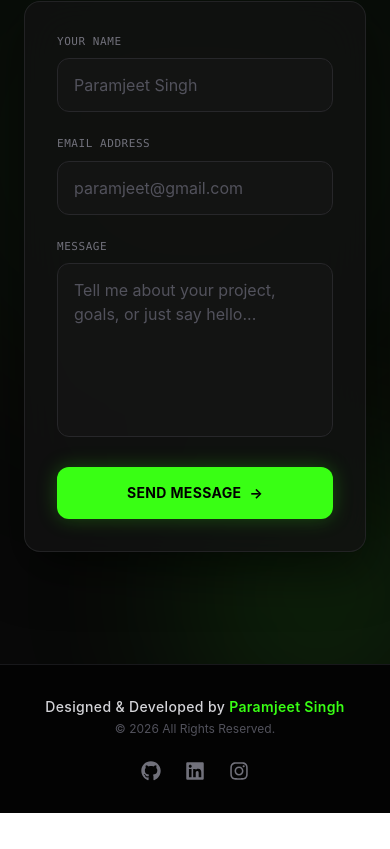
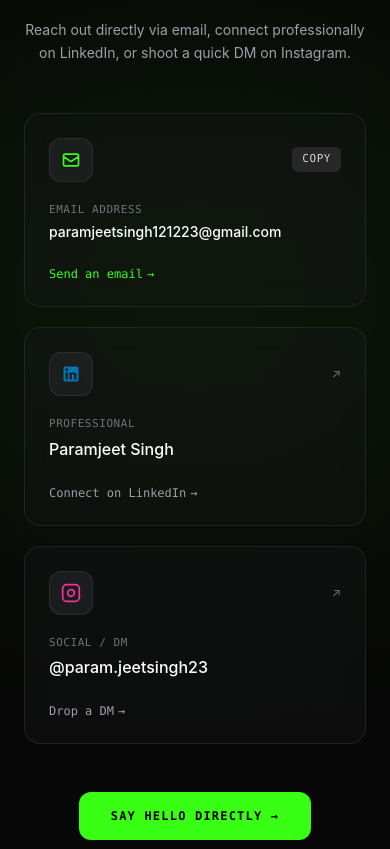
Before and after one commit to paramjeetsingh007/MY-PORTFOLIO, a React (Vite) app: page / in a window 390 px wide. Shown: the part 9255-10104 px from the top of the page. Before the commit the page ends 10068 px from the top, so only its background shows below. Built offline with nearby package versions, Linux system fonts and the light colour scheme.

Commit message:
fix: contact component

```diff
--- a/src/components/Contact.jsx
+++ b/src/components/Contact.jsx
@@ -1,225 +1,146 @@
 import React, { useState } from "react";
-import emailjs from "@emailjs/browser";
 
 function Contact() {
-  // Status can be: "idle", "success", "error", or "email-error"
-  const [formStatus, setFormStatus] = useState("idle");
+  const [copied, setCopied] = useState(false);
+  const email = "paramjeetsingh121223@gmail.com";
 
-  const [formData, setFormData] = useState({
-    name: "",
-    email: "",
-    message: "",
-  });
-
-  // Regular expression for validating email format
-  const validateEmail = (email) => {
-    const regex = /^[a-zA-Z0-9._%+-]+@[a-zA-Z0-9.-]+\.[a-zA-Z]{2,}$/;
-    return regex.test(String(email).toLowerCase());
-  };
-
-  const handleSubmit = async (e) => {
+  const handleCopy = (e) => {
     e.preventDefault();
-
-    // Check if email format is correct
-    if (!validateEmail(formData.email)) {
-      setFormStatus("email-error");
-      return; // Stop execution if validation fails
-    }
-
-    const templateParams = {
-      from_name: formData.name,
-      from_email: formData.email,
-      message: formData.message,
-    };
-
-    try {
-      await emailjs.send(
-        import.meta.env.VITE_SERVICE_ID,
-        import.meta.env.VITE_TEMPLATE_ID,
-        templateParams,
-        import.meta.env.VITE_PUBLIC_KEY
-      );
-
-      console.log("Email sent:", formData);
-      setFormStatus("success");
-
-      setFormData({
-        name: "",
-        email: "",
-        message: "",
-      });
-    } catch (error) {
-      console.log("EmailJS Error:", error);
-      setFormStatus("error");
-    }
+    navigator.clipboard.writeText(email);
+    setCopied(true);
+    setTimeout(() => setCopied(false), 2000);
   };
 
   return (
-    <section id="Contact" className="relative py-28 px-6 bg-[#080808] overflow-hidden">
+    <section id="Contact" className="relative py-28 px-6 bg-[#080808] text-white overflow-hidden">
+      {/* Background Ambience Glow */}
+      <div className="absolute top-1/2 left-1/2 -translate-x-1/2 -translate-y-1/2 w-[600px] h-[350px] bg-[#39ff14]/10 blur-[140px] rounded-full pointer-events-none" />
 
-      {/* --- BACKGROUND NEON AMBIENCE OVALS --- */}
-      <div className="absolute top-1/4 left-1/2 -translate-x-1/2 w-[500px] h-[500px] bg-[#39ff14]/5 rounded-full blur-[120px] pointer-events-none" />
-      <div className="absolute -bottom-20 -right-20 w-[300px] h-[300px] bg-[#39ff14]/10 rounded-full blur-[80px] pointer-events-none" />
-
-      <div className="max-w-3xl mx-auto relative z-10">
-        <div className="text-center">
-          <p className="text-[#39ff14] font-mono tracking-[0.2em] text-xs font-semibold mb-3 uppercase drop-shadow-[0_0_8px_rgba(57,255,20,0.5)]">
-            Get In Touch
-          </p>
-          <h2 className="text-4xl md:text-5xl font-extrabold text-white mb-4 tracking-tight">
-            Let's Build Something <span className="text-transparent bg-clip-text bg-gradient-to-r from-white via-[#39ff14] to-emerald-400">Epic</span>
-          </h2>
-          <p className="text-zinc-400 max-w-xl mx-auto leading-relaxed mb-14 text-sm md:text-base">
-            Have a project in mind or just want to say hi? My inbox is always
-            open. I'll get back to you as soon as possible!
-          </p>
+      <div className="max-w-5xl mx-auto relative z-10 text-center">
+        {/* Availability Badge */}
+        <div className="inline-flex items-center gap-2.5 px-4 py-1.5 rounded-full bg-zinc-900/80 border border-zinc-800 backdrop-blur-md mb-8">
+          <span className="relative flex h-2 w-2">
+            <span className="animate-ping absolute inline-flex h-full w-full rounded-full bg-[#39ff14] opacity-75"></span>
+            <span className="relative inline-flex rounded-full h-2 w-2 bg-[#39ff14]"></span>
+          </span>
+          <span className="text-[11px] font-mono tracking-widest text-[#39ff14] uppercase font-semibold">
+            Open for New Projects & Collabs
+          </span>
         </div>
 
-        {/* --- MAIN GLASS CARD --- */}
-        <div className="bg-[#121212]/80 backdrop-blur-xl border border-zinc-800/80 rounded-2xl p-8 md:p-12 shadow-[0_20px_50px_rgba(0,0,0,0.5)] hover:border-zinc-700/50 transition duration-500 min-h-[420px] flex flex-col justify-center">
+        {/* Heading */}
+        <h2 className="text-4xl sm:text-6xl md:text-7xl font-black tracking-tight leading-tight">
+          Let’s Build Something <br />
+          <span className="text-transparent bg-clip-text bg-gradient-to-r from-white via-[#39ff14] to-emerald-400">
+            Remarkable Together.
+          </span>
+        </h2>
 
-          {/* SUCCESS STATE */}
-          {formStatus === "success" && (
-            <div className="text-center py-6 flex flex-col items-center justify-center animate-fade-in">
-              <div className="w-24 h-24 mb-6 drop-shadow-[0_0_15px_rgba(57,255,20,0.4)]">
-                <svg className="w-full h-full" viewBox="0 0 52 52">
-                  <circle
-                    className="stroke-[#39ff14] stroke-[3] fill-none animate-[draw-circle_0.6s_ease-in-out_forwards]"
-                    cx="26"
-                    cy="26"
-                    r="23"
-                    strokeDasharray="145"
-                    strokeDashoffset="145"
-                  />
-                  <path
-                    className="stroke-[#39ff14] stroke-[4] stroke-linecap-round stroke-linejoin-round fill-none animate-[draw-check_0.4s_ease-in-out_0.6s_forwards]"
-                    d="M14.1 27.2l7.1 7.2 16.7-16.8"
-                    strokeDasharray="48"
-                    strokeDashoffset="48"
-                  />
-                </svg>
+        <p className="text-zinc-400 text-sm sm:text-base max-w-lg mx-auto mt-6 mb-12 leading-relaxed">
+          Reach out directly via email, connect professionally on LinkedIn, or shoot a quick DM on Instagram.
+        </p>
+
+        {/* 3-Column Action Grid */}
+        <div className="grid grid-cols-1 md:grid-cols-3 gap-5 text-left max-w-4xl mx-auto">
+          {/* Email Card */}
+          <div className="group relative p-6 rounded-2xl bg-zinc-900/40 border border-zinc-800/80 backdrop-blur-md hover:border-[#39ff14]/60 transition-all duration-300 flex flex-col justify-between">
+            <div>
+              <div className="flex items-center justify-between mb-5">
+                <span className="w-11 h-11 rounded-xl bg-zinc-800/60 border border-zinc-700/50 flex items-center justify-center text-[#39ff14]">
+                  <svg className="w-5 h-5" fill="none" stroke="currentColor" viewBox="0 0 24 24">
+                    <path strokeLinecap="round" strokeLinejoin="round" strokeWidth="2" d="M3 8l7.89 5.26a2 2 0 002.22 0L21 8M5 19h14a2 2 0 002-2V7a2 2 0 00-2-2H5a2 2 0 00-2 2v10a2 2 0 002 2z" />
+                  </svg>
+                </span>
+                <button
+                  onClick={handleCopy}
+                  className="text-[11px] font-mono uppercase tracking-wider px-2.5 py-1 rounded-md bg-zinc-800 hover:bg-zinc-700 text-zinc-300 hover:text-white transition-colors"
+                >
+                  {copied ? "Copied! ✓" : "Copy"}
+                </button>
               </div>
-              <h3 className="text-[#39ff14] text-3xl font-extrabold tracking-wide drop-shadow-[0_0_10px_rgba(57,255,20,0.3)]">
-                Message Sent!
-              </h3>
-              <p className="text-zinc-400 mt-2 font-medium">I'll get back to you very soon.</p>
-              <button
-                onClick={() => setFormStatus("idle")}
-                className="mt-8 px-6 py-3 rounded-xl border border-zinc-800 text-zinc-400 hover:border-[#39ff14] hover:text-[#39ff14] hover:bg-[#39ff14]/5 transition-all duration-300 font-mono text-xs uppercase tracking-wider"
+              <p className="text-[11px] font-mono uppercase tracking-wider text-zinc-500">Email Address</p>
+              <a
+                href={`mailto:${email}`}
+                className="text-white font-medium text-sm break-all mt-1 block hover:text-[#39ff14] transition-colors"
               >
-                Send Another Message
-              </button>
+                {email}
+              </a>
             </div>
-          )}
+            <a
+              href={`mailto:${email}`}
+              className="mt-6 text-xs font-mono text-[#39ff14] flex items-center gap-1 group-hover:gap-2 transition-all"
+            >
+              Send an email <span>→</span>
+            </a>
+          </div>
 
-          {/* ERROR / FAILURE STATE */}
-          {formStatus === "error" && (
-            <div className="text-center py-6 flex flex-col items-center justify-center animate-fade-in">
-              <div className="w-24 h-24 mb-6 drop-shadow-[0_0_15px_rgba(239,68,68,0.4)]">
-                <svg className="w-full h-full" viewBox="0 0 52 52">
-                  <circle
-                    className="stroke-red-500 stroke-[3] fill-none animate-[draw-circle_0.6s_ease-in-out_forwards]"
-                    cx="26"
-                    cy="26"
-                    r="23"
-                    strokeDasharray="145"
-                    strokeDashoffset="145"
-                  />
-                  <path
-                    className="stroke-red-500 stroke-[4] stroke-linecap-round fill-none animate-[draw-check_0.4s_ease-in-out_0.6s_forwards]"
-                    d="M16 16l20 20M36 16L16 36"
-                    strokeDasharray="60"
-                    strokeDashoffset="60"
-                  />
-                </svg>
+          {/* LinkedIn Card */}
+          <a
+            href="https://www.linkedin.com/in/paramjeetsingh007/"
+            target="_blank"
+            rel="noopener noreferrer"
+            className="group relative p-6 rounded-2xl bg-zinc-900/40 border border-zinc-800/80 backdrop-blur-md hover:border-[#0077b5]/70 transition-all duration-300 flex flex-col justify-between"
+          >
+            <div>
+              <div className="flex items-center justify-between mb-5">
+                <span className="w-11 h-11 rounded-xl bg-zinc-800/60 border border-zinc-700/50 flex items-center justify-center text-[#0077b5]">
+                  <svg className="w-5 h-5 fill-current" viewBox="0 0 24 24">
+                    <path d="M19 3a2 2 0 0 1 2 2v14a2 2 0 0 1-2 2H5a2 2 0 0 1-2-2V5a2 2 0 0 1 2-2h14m-.5 15.5v-5.3a3.26 3.26 0 0 0-3.26-3.26c-.85 0-1.84.52-2.28 1.3v-1.11h-2.79v8.37h2.79v-4.93c0-.77.62-1.4 1.39-1.4a1.4 1.4 0 0 1 1.4 1.4v4.93h2.75M6.88 8.56a1.68 1.68 0 0 0 1.68-1.68c0-.93-.75-1.69-1.68-1.69a1.69 1.69 0 0 0-1.69 1.69c0 .93.76 1.68 1.69 1.68m1.39 9.94v-8.37H5.5v8.37h2.77z" />
+                  </svg>
+                </span>
+                <span className="text-zinc-500 text-xs group-hover:text-[#0077b5] group-hover:translate-x-0.5 group-hover:-translate-y-0.5 transition-all">
+                  ↗
+                </span>
               </div>
-              <h3 className="text-red-500 text-3xl font-extrabold tracking-wide">
-                Delivery Failed!
-              </h3>
-              <p className="text-zinc-400 mt-2 max-w-sm">
-                Something went wrong. Please check your network connection and try again.
+              <p className="text-[11px] font-mono uppercase tracking-wider text-zinc-500">Professional</p>
+              <p className="text-white font-medium text-base mt-1 group-hover:text-[#0077b5] transition-colors">
+                Paramjeet Singh
               </p>
-              <button
-                onClick={() => setFormStatus("idle")}
-                className="mt-8 px-6 py-3 rounded-xl border border-red-500/30 text-red-400 hover:bg-red-500/10 transition-all duration-300 font-mono text-xs uppercase tracking-wider"
-              >
-                Try Again
-              </button>
             </div>
-          )}
+            <span className="mt-6 text-xs font-mono text-zinc-400 group-hover:text-[#0077b5] flex items-center gap-1 group-hover:gap-2 transition-all">
+              Connect on LinkedIn <span>→</span>
+            </span>
+          </a>
 
-          {/* IDLE OR EMAIL-ERROR FORM STATE */}
-          {(formStatus === "idle" || formStatus === "email-error") && (
-            <form onSubmit={handleSubmit} className="flex flex-col gap-6">
-              <div className="grid md:grid-cols-2 gap-6">
-                <div>
-                  <label className="block text-[11px] font-mono tracking-wider text-zinc-500 mb-2 uppercase">
-                    Your Name
-                  </label>
-                  <input
-                    type="text"
-                    placeholder="Paramjeet Singh"
-                    value={formData.name}
-                    onChange={(e) =>
-                      setFormData({ ...formData, name: e.target.value })
-                    }
-                    required
-                    className="w-full rounded-xl border border-zinc-800 bg-[#161616]/60 px-4 py-3.5 text-white outline-none focus:border-[#39ff14] focus:shadow-[0_0_15px_rgba(57,255,20,0.1)] transition-all duration-300 placeholder:text-zinc-600"
-                  />
-                </div>
+          {/* Instagram Card */}
+          <a
+            href="https://instagram.com/param.jeetsingh23"
+            target="_blank"
+            rel="noopener noreferrer"
+            className="group relative p-6 rounded-2xl bg-zinc-900/40 border border-zinc-800/80 backdrop-blur-md hover:border-pink-500/70 transition-all duration-300 flex flex-col justify-between"
+          >
+            <div>
+              <div className="flex items-center justify-between mb-5">
+                <span className="w-11 h-11 rounded-xl bg-zinc-800/60 border border-zinc-700/50 flex items-center justify-center text-pink-500">
+                  <svg className="w-5 h-5" fill="none" stroke="currentColor" viewBox="0 0 24 24">
+                    <rect x="2" y="2" width="20" height="20" rx="5" ry="5" strokeWidth="2" />
+                    <path d="M16 11.37A4 4 0 1112.63 8 4 4 0 0116 11.37z" strokeWidth="2" />
+                    <line x1="17.5" y1="6.5" x2="17.51" y2="6.5" strokeWidth="2" />
+                  </svg>
+                </span>
+                <span className="text-zinc-500 text-xs group-hover:text-pink-400 group-hover:translate-x-0.5 group-hover:-translate-y-0.5 transition-all">
+                  ↗
+                </span>
+              </div>
+              <p className="text-[11px] font-mono uppercase tracking-wider text-zinc-500">Social / DM</p>
+              <p className="text-white font-medium text-base mt-1 group-hover:text-pink-400 transition-colors">
+                @param.jeetsingh23
+              </p>
+            </div>
+            <span className="mt-6 text-xs font-mono text-zinc-400 group-hover:text-pink-400 flex items-center gap-1 group-hover:gap-2 transition-all">
+              Drop a DM <span>→</span>
+            </span>
+          </a>
+        </div>
 
-                <div>
-                  <label className="block text-[11px] font-mono tracking-wider text-zinc-500 mb-2 uppercase">
-                    Email Address
-                  </label>
-                  <input
-                    type="text"
-                    placeholder="paramjeet@gmail.com"
-                    value={formData.email}
-                    onChange={(e) => {
-                      if (formStatus === "email-error") setFormStatus("idle");
-                      setFormData({ ...formData, email: e.target.value });
-                    }}
-                    required
-                    className={`w-full rounded-xl border bg-[#161616]/60 px-4 py-3.5 text-white outline-none transition-all duration-300 placeholder:text-zinc-600 ${
-                      formStatus === "email-error"
-                        ? "border-red-500 focus:border-red-500 focus:shadow-[0_0_15px_rgba(239,68,68,0.15)]"
-                        : "border-zinc-800 focus:border-[#39ff14] focus:shadow-[0_0_15px_rgba(57,255,20,0.1)]"
-                    }`}
-                  />
-                  {formStatus === "email-error" && (
-                    <span className="text-[11px] text-red-500 font-mono mt-2 flex items-center gap-1 animate-fade-in">
-                      ⚠️ Invalid email format. Please check again.
-                    </span>
-                  )}
-                </div>
-              </div>
-
-              <div>
-                <label className="block text-[11px] font-mono tracking-wider text-zinc-500 mb-2 uppercase">
-                  Message
-                </label>
-                <textarea
-                  rows={6}
-                  placeholder="Tell me about your project, goals, or just say hello..."
-                  value={formData.message}
-                  onChange={(e) =>
-                    setFormData({ ...formData, message: e.target.value })
-                  }
-                  required
-                  className="w-full rounded-xl border border-zinc-800 bg-[#161616]/60 px-4 py-3.5 text-white outline-none resize-none focus:border-[#39ff14] focus:shadow-[0_0_15px_rgba(57,255,20,0.1)] transition-all duration-300 placeholder:text-zinc-600"
-                />
-              </div>
-
-              <button
-                type="submit"
-                className="w-full bg-[#39ff14] text-black font-bold py-4 rounded-xl tracking-wide shadow-[0_0_20px_rgba(57,255,20,0.25)] hover:shadow-[0_0_30px_#39ff14] hover:scale-[1.01] active:scale-[0.99] transition-all duration-300 flex items-center justify-center gap-2 group text-sm uppercase"
-              >
-                Send Message
-                <span className="group-hover:translate-x-1 transition-transform duration-200">→</span>
-              </button>
-            </form>
-          )}
+        {/* Primary Action Button */}
+        <div className="mt-12">
+          <a
+            href={`mailto:${email}`}
+            className="inline-flex items-center gap-3 px-8 py-4 rounded-xl bg-[#39ff14] text-black font-mono font-bold text-xs uppercase tracking-widest hover:shadow-[0_0_30px_#39ff14] hover:scale-105 active:scale-95 transition-all duration-300"
+          >
+            Say Hello Directly →
+          </a>
         </div>
       </div>
     </section>
```
